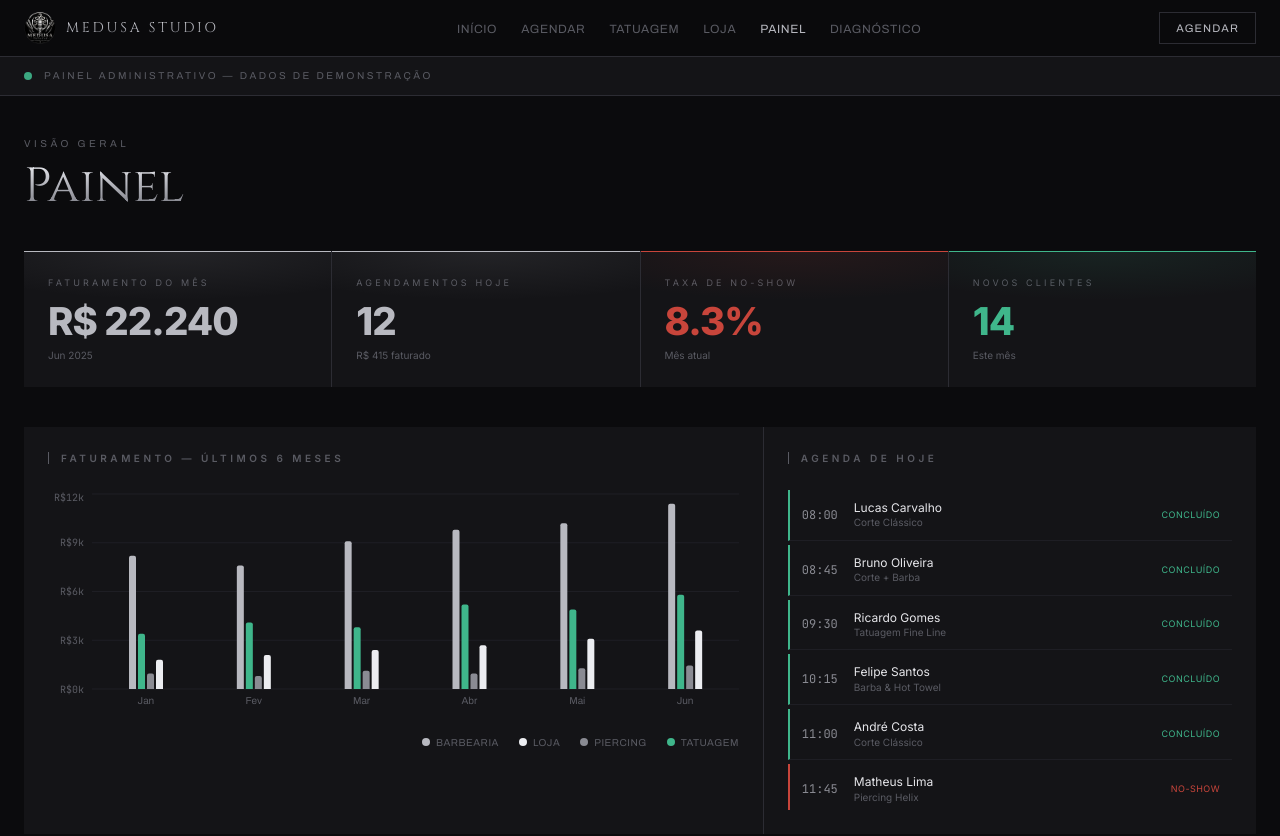
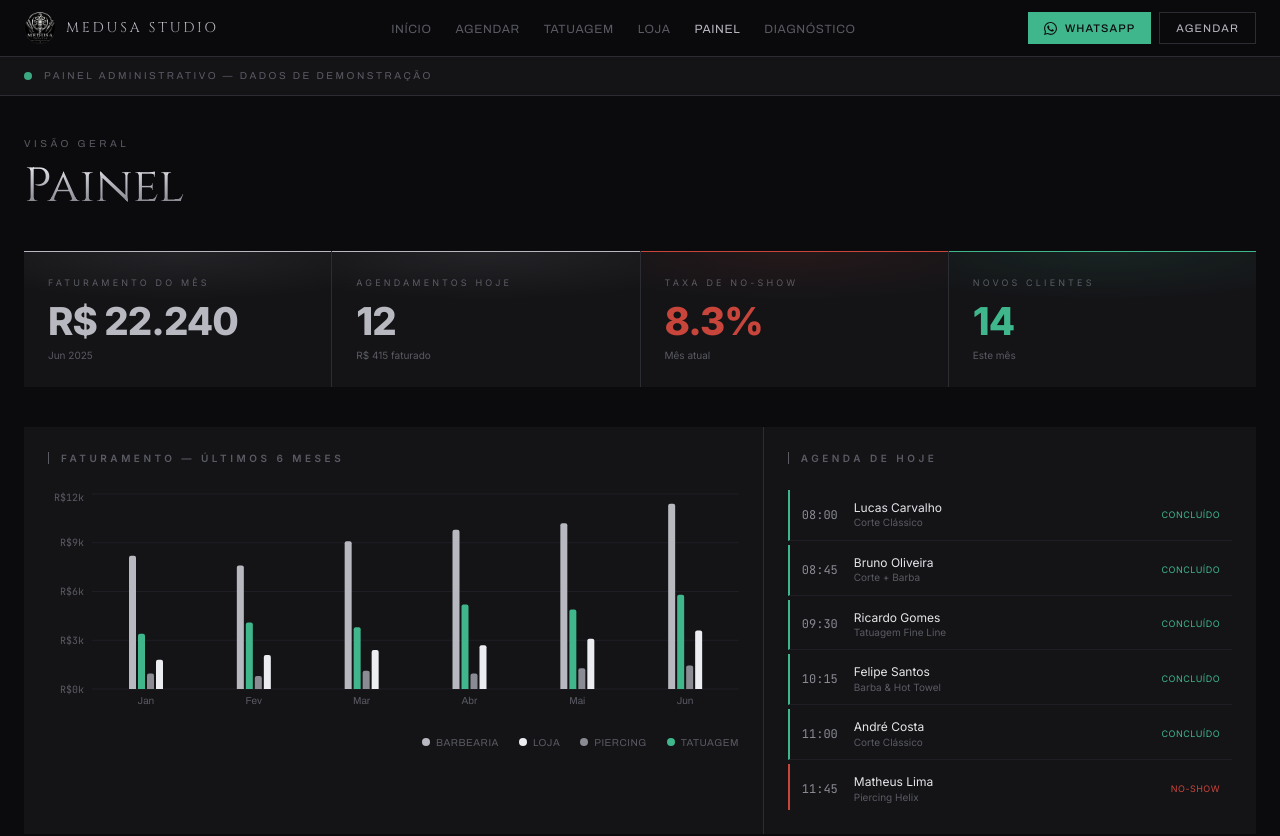
Before and after one commit to mateusricardodev/medusa-studio, a Next.js app: page /painel in a window 1280 px wide. Shown: the top 836 px of the page. Built offline with nearby package versions, Linux system fonts and the light colour scheme.

Commit message:
feat: botão WhatsApp fixo no topo ao lado do Agendar

```diff
--- a/components/home/Location.tsx
+++ b/components/home/Location.tsx
@@ -53,7 +53,7 @@
                   <div key={day} className="flex justify-between items-center border-b border-[#2C2C33] pb-3">
                     <span className="font-body text-sm text-[#8E8F97]">{day}</span>
                     <span
-                      className="font-mono text-sm"
+                      className="font-sans font-semibold text-sm tabular-nums"
                       style={{ color: time === "Fechado" ? "#5A5B63" : "#B8B9C0" }}
                     >
                       {time}
--- a/components/ui/Navbar.tsx
+++ b/components/ui/Navbar.tsx
@@ -52,6 +52,14 @@
   );
 }
 
+function WhatsAppIcon() {
+  return (
+    <svg width="13" height="13" viewBox="0 0 24 24" fill="currentColor" aria-hidden="true">
+      <path d="M17.472 14.382c-.297-.149-1.758-.867-2.03-.967-.273-.099-.471-.148-.67.15-.197.297-.767.966-.94 1.164-.173.199-.347.223-.644.075-.297-.15-1.255-.463-2.39-1.475-.883-.788-1.48-1.761-1.653-2.059-.173-.297-.018-.458.13-.606.134-.133.298-.347.446-.52.149-.174.198-.298.298-.497.099-.198.05-.371-.025-.52-.075-.149-.669-1.612-.916-2.207-.242-.579-.487-.5-.669-.51-.173-.008-.371-.01-.57-.01-.198 0-.52.074-.792.372-.272.297-1.04 1.016-1.04 2.479 0 1.462 1.065 2.875 1.213 3.074.149.198 2.096 3.2 5.077 4.487.709.306 1.262.489 1.694.625.712.227 1.36.195 1.871.118.571-.085 1.758-.719 2.006-1.413.248-.694.248-1.289.173-1.413-.074-.124-.272-.198-.57-.347m-5.421 7.403h-.004a9.87 9.87 0 01-5.031-1.378l-.361-.214-3.741.982.998-3.648-.235-.374a9.86 9.86 0 01-1.51-5.26c.001-5.45 4.436-9.884 9.888-9.884 2.64 0 5.122 1.03 6.988 2.898a9.825 9.825 0 012.893 6.994c-.003 5.45-4.437 9.884-9.885 9.884m8.413-18.297A11.815 11.815 0 0012.05 0C5.495 0 .16 5.335.157 11.892c0 2.096.547 4.142 1.588 5.945L.057 24l6.305-1.654a11.882 11.882 0 005.683 1.448h.005c6.554 0 11.89-5.335 11.893-11.893a11.821 11.821 0 00-3.48-8.413z" />
+    </svg>
+  );
+}
+
 export default function Navbar() {
   const pathname = usePathname();
 
@@ -91,12 +99,24 @@
           })}
         </ul>
 
-        <Link
-          href="/agendar"
-          className="hidden md:inline-flex items-center h-8 px-4 border border-[#2C2C33] text-[11px] tracking-widest uppercase font-body text-[#B8B9C0] hover:border-[#5A5B63] hover:text-[#ECEDF1] transition-all duration-200"
-        >
-          Agendar
-        </Link>
+        <div className="hidden md:flex items-center gap-2">
+          <a
+            href="https://wa.me/5512981084071?text=Olá,%20gostaria%20de%20mais%20informações%20sobre%20a%20Medusa%20Studio!"
+            target="_blank"
+            rel="noopener noreferrer"
+            className="inline-flex items-center gap-2 h-8 px-4 bg-[#3FB68B] text-[#0B0B0D] text-[11px] tracking-widest uppercase font-body font-medium hover:bg-[#4fcf9f] transition-colors duration-200"
+            aria-label="Falar no WhatsApp"
+          >
+            <WhatsAppIcon />
+            WhatsApp
+          </a>
+          <Link
+            href="/agendar"
+            className="inline-flex items-center h-8 px-4 border border-[#2C2C33] text-[11px] tracking-widest uppercase font-body text-[#B8B9C0] hover:border-[#5A5B63] hover:text-[#ECEDF1] transition-all duration-200"
+          >
+            Agendar
+          </Link>
+        </div>
 
         <MobileMenu pathname={pathname} />
       </nav>
@@ -126,6 +146,17 @@
               </Link>
             </li>
           ))}
+          <li>
+            <a
+              href="https://wa.me/5512981084071?text=Olá,%20gostaria%20de%20mais%20informações%20sobre%20a%20Medusa%20Studio!"
+              target="_blank"
+              rel="noopener noreferrer"
+              className="inline-flex items-center gap-2 text-sm tracking-wider uppercase font-body py-1 text-[#3FB68B]"
+            >
+              <WhatsAppIcon />
+              WhatsApp
+            </a>
+          </li>
         </ul>
       </div>
     </details>
```
